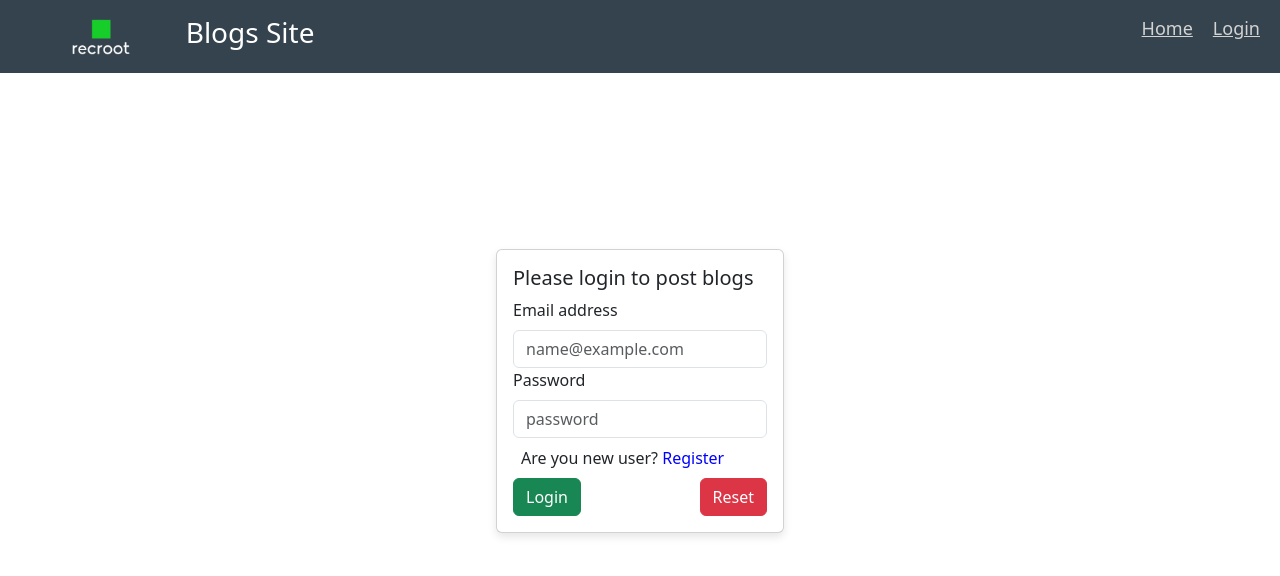
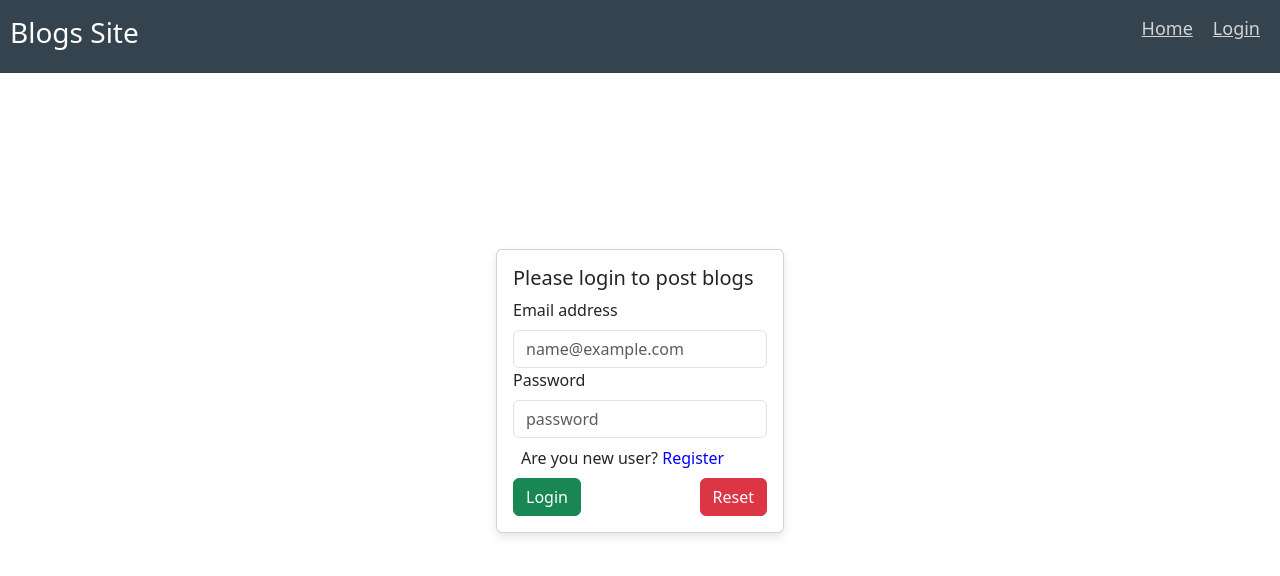
Before and after one commit to nikhil-bk/recroot-blog-app-frontend, a React (Create React App) app: page /login in a window 1280 px wide. Shown: the top 576 px of the page. Built offline with nearby package versions, Linux system fonts and the light colour scheme; a web font is replaced by a local one.

Commit message:
image removed in navbar

```diff
--- a/src/components/Navbar.jsx
+++ b/src/components/Navbar.jsx
@@ -45,7 +45,7 @@ useEffect(()=>{
       <nav>
         <div className="logoBtn">
           <Link to="/" >
-          <img src={Logo} alt=""/>
+          {/* <img src={Logo} alt=""/> */}
           </Link>
           <h3 style={{color:'white'}}>Blogs Site</h3>
 
```
